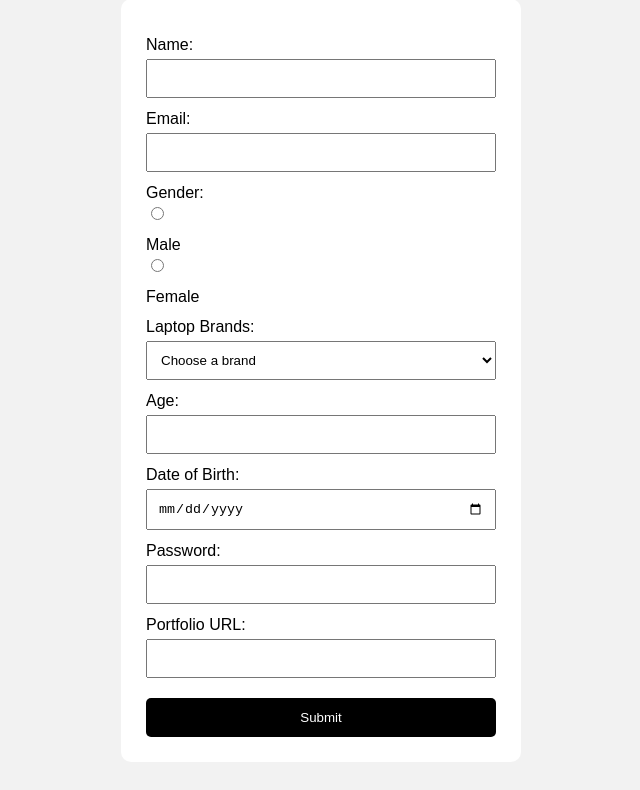
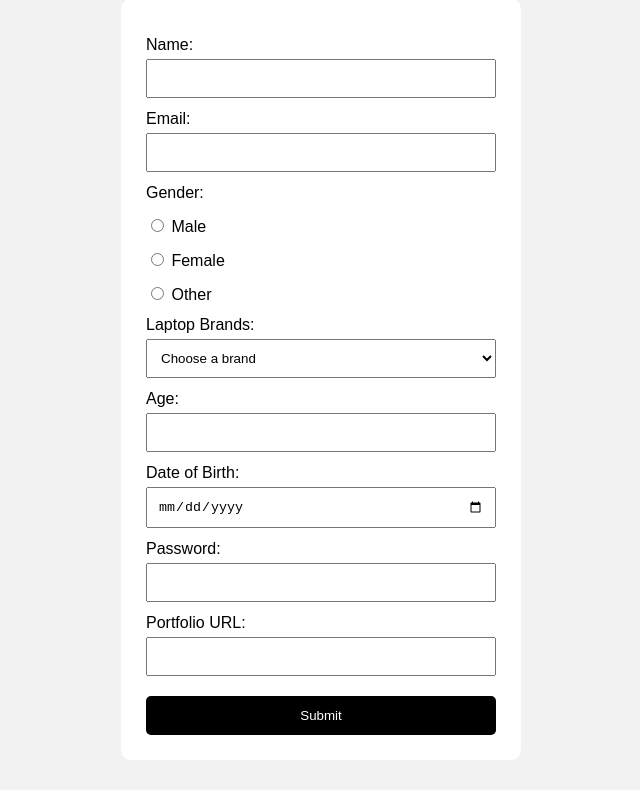
Before and after one commit to acciojob/job-app-form-shazebkhan02, a website: page main.html in a window 1280 px wide. Shown: the part 97-887 px from the top of the page, without its empty margins (319-959 px from the left). Drawn offline with Linux system fonts and the light colour scheme.

Commit message:
created a submission

```diff
--- a/main.html
+++ b/main.html
@@ -20,13 +20,20 @@
 
         <label>Gender:</label>
 
+		<label>
+         <input type="radio" name="gender" value="male" required>
+          Male
+       </label>
 
+      <label>
+       <input type="radio" name="gender" value="female" required>
+        Female
+      </label>
 
-        <input type="radio" id="gender_m" name="gender" value="male" required>
-        <label for="gender_m">Male</label>
-
-        <input type="radio" id="gender_f" name="gender" value="female" required>
-        <label for="gender_f">Female</label>
+     <label>
+      <input type="radio" name="gender" value="other" required>
+      Other
+     </label>
 
         <label for="laptop">Laptop Brands:</label>
         <select id="laptop">
@@ -45,8 +52,8 @@
         <label for="password">Password:</label>
         <input type="password" id="password" required>
 
-        <label for="portfolio">Portfolio URL:</label>
-        <input type="url" id="portfolio" required>
+		<label for="portfolio">Portfolio URL:</label>
+        <input type="url" id="portfolio" name="portfolio" required>
 
         <button type="submit">Submit</button>
 
```
